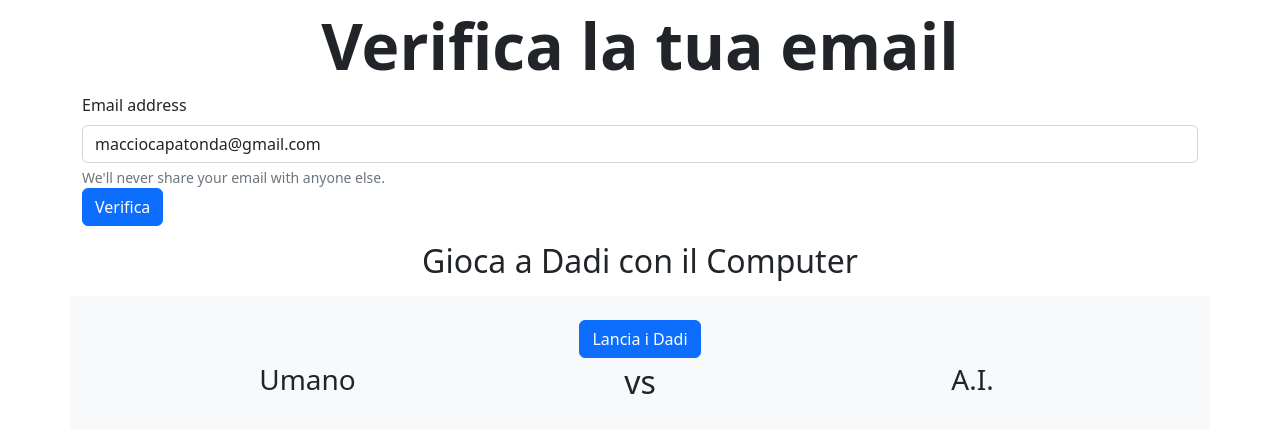
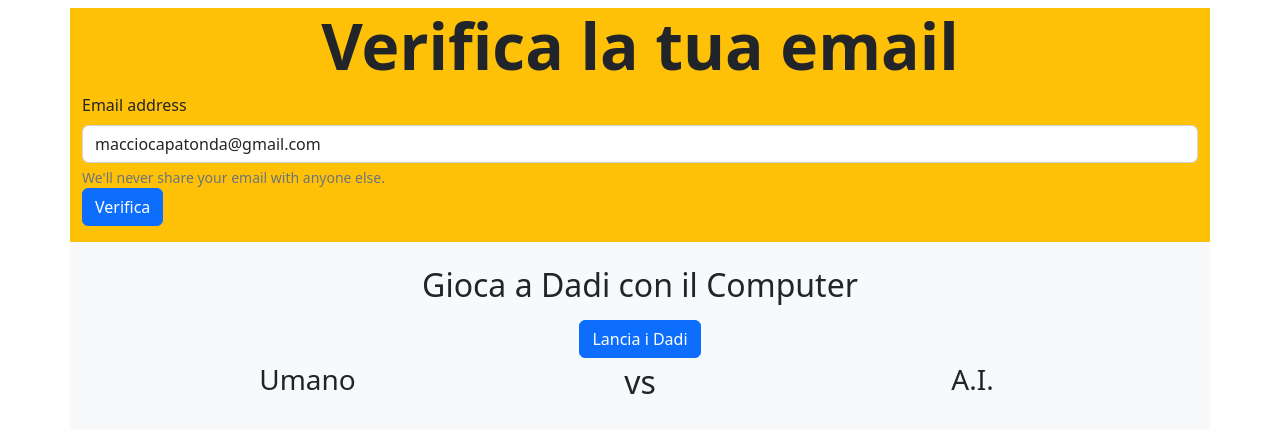
Before and after one commit to Mattia-Rollo/js-mail-dadi, a plain HTML site: page index.html in a window 1280 px wide. Drawn offline with nearby package versions, Linux system fonts and the light colour scheme.

Commit message:
little changes

```diff
--- a/index.html
+++ b/index.html
@@ -8,7 +8,7 @@
     <title>Giochi</title>
 </head>
 <body>
-    <div class="container-lg">
+    <div class="container-lg bg-warning">
         <h1 class="text-center display-3 mt-2 fw-semibold">Verifica la tua email</h1>
         <div class="mb-3">
             <label for="exampleInputEmail1" class="form-label">Email address</label>
@@ -18,8 +18,8 @@
             <button class="btn btn-dark d-none" id="wrapper"></button>
 
         </div>
-        <h2 class="mb-3 text-center">Gioca a Dadi con il Computer</h2>
         <div class="row bg-light py-4">
+            <h2 class="mb-3 text-center">Gioca a Dadi con il Computer</h2>
             <div class="col-12 text-center"><button id="genera-numero" class="btn  btn-primary">Lancia i Dadi</button></div>
             <div class="col-5 text-center fs-3">Umano</div>
             <div class="col-2 text-center fs-2"> vs</div>
--- a/js/script.js
+++ b/js/script.js
@@ -25,7 +25,7 @@ btn.addEventListener('click', function() {
         // wrapper.classList.remove('d-none');
         // wrapper.classList.remove('text-bg-dark');
         // wrapper.classList.add('text-bg-success');
-        console.log(emailUtente);
+        // console.log(emailUtente);
         check = true;
     }
     if(check) {
@@ -33,7 +33,8 @@ btn.addEventListener('click', function() {
         wrapper.classList.remove('d-none');
         wrapper.classList.remove('text-bg-dark');
         wrapper.classList.add('text-bg-success');
-    }else {
+    }
+    else {
         wrapper.classList.remove('d-none');
         wrapper.classList.add('text-bg-dark')
         wrapper.innerHTML = 'Email Non Presente';
```
